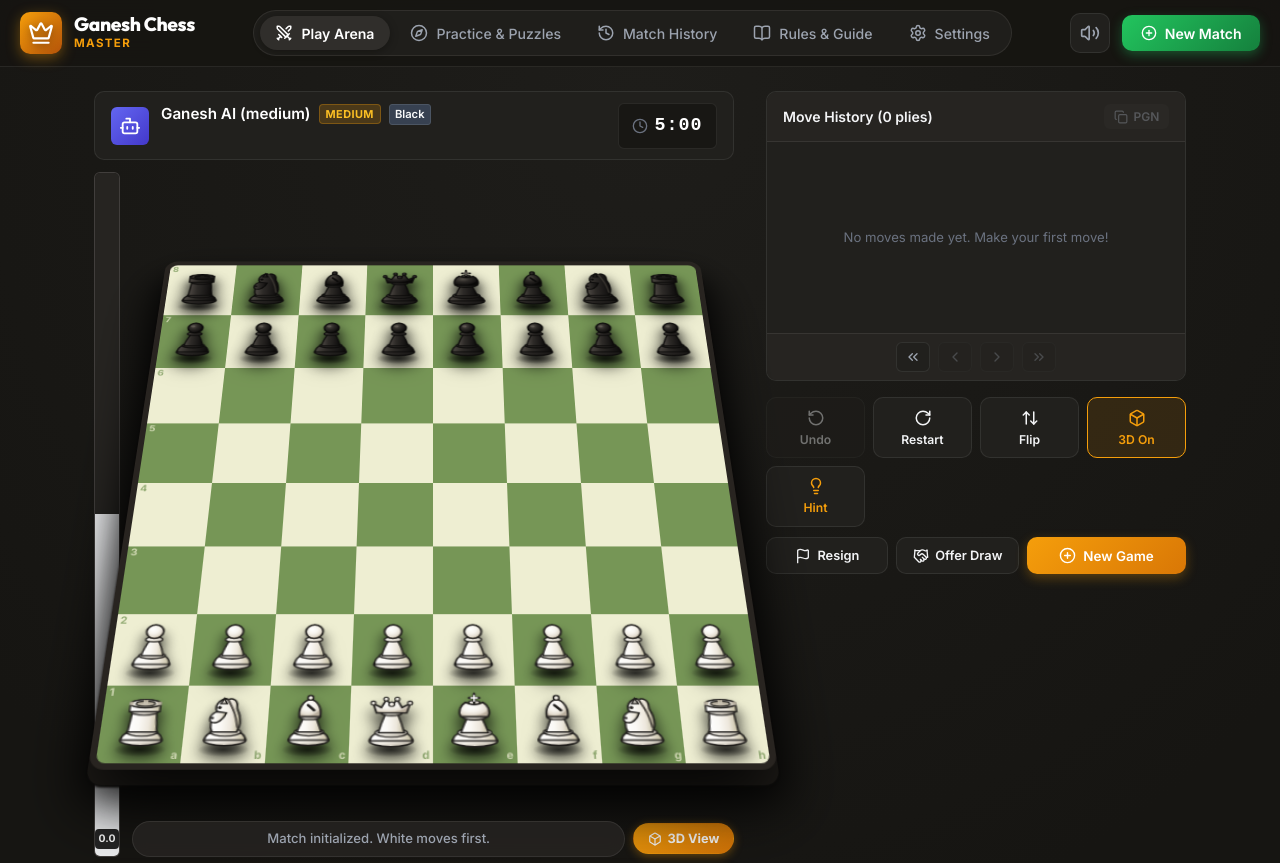
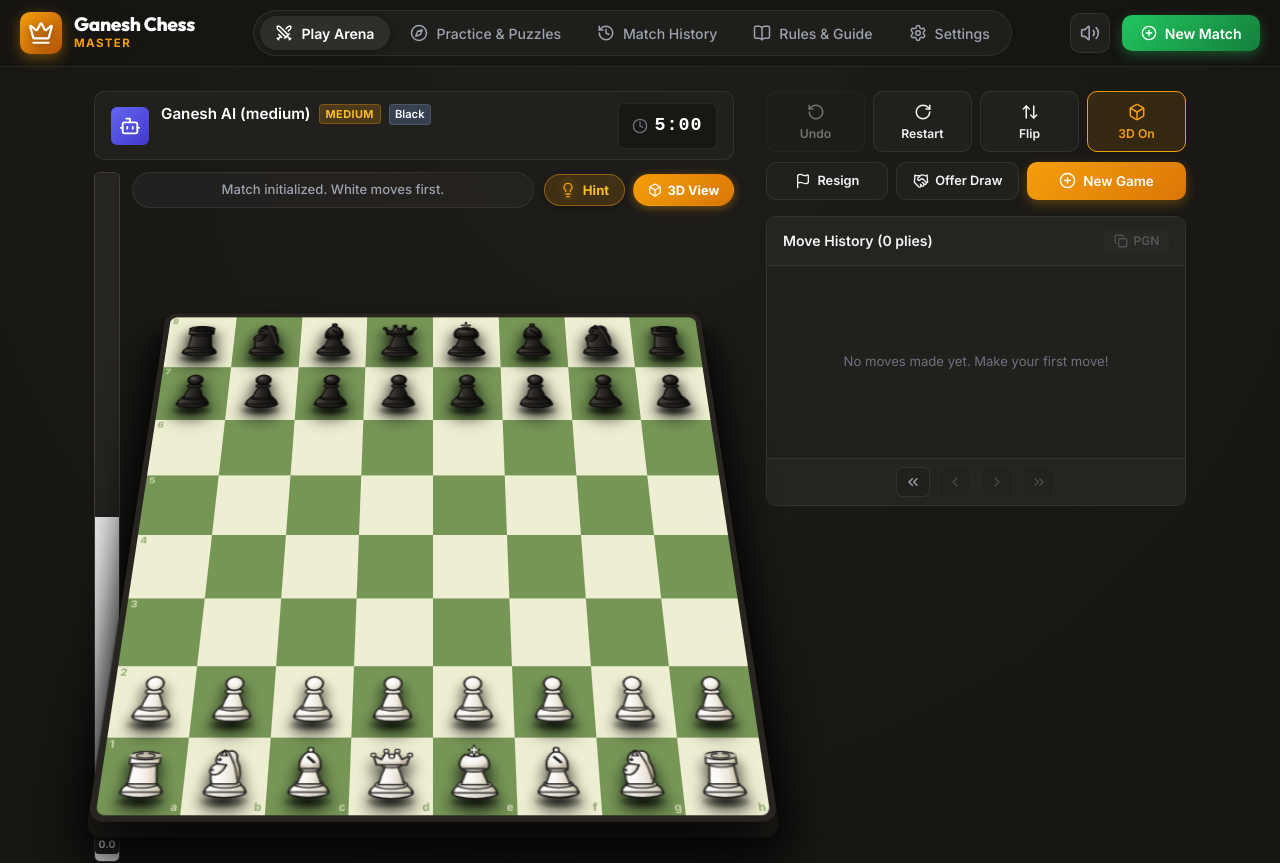
Before and after one commit to ganeshsawant8086-ux/GaneshChessMaster, a React (Vite) app in the folder GaneshChess/: page / in a window 1280 px wide. Shown: the top 863 px of the page. Built offline with nearby package versions, Linux system fonts and the light colour scheme.

Commit message:
Move GameControls to top, MoveHistory to bottom, and place Hint button on board top side

```diff
--- a/GaneshChess/src/App.css
+++ b/GaneshChess/src/App.css
@@ -520,13 +520,54 @@
   z-index: 10;
 }
 
-/* Status & 3D View Toggle Row */
-.board-status-row {
+/* Board Up Side Action Bar (Hint button & 3D Toggle on Board Up Side) */
+.board-up-side-bar {
   display: flex;
   align-items: center;
   justify-content: space-between;
+  gap: 0.65rem;
+  width: 100%;
+  margin-bottom: 0.35rem;
+}
+
+.board-up-actions {
+  display: flex;
+  align-items: center;
   gap: 0.5rem;
-  width: 100%;
+}
+
+.btn-board-hint-top {
+  display: flex;
+  align-items: center;
+  gap: 0.4rem;
+  padding: 0.45rem 0.95rem;
+  border-radius: var(--radius-full);
+  background: rgba(245, 158, 11, 0.16);
+  border: 1px solid rgba(245, 158, 11, 0.45);
+  color: #fbbf24;
+  font-size: 0.82rem;
+  font-weight: 700;
+  transition: all 0.2s ease;
+  cursor: pointer;
+  box-shadow: 0 2px 6px rgba(0, 0, 0, 0.25);
+}
+
+.btn-board-hint-top:hover:not(:disabled) {
+  background: rgba(245, 158, 11, 0.28);
+  border-color: #f59e0b;
+  transform: translateY(-1px);
+  box-shadow: 0 3px 10px rgba(245, 158, 11, 0.35);
+  color: #ffffff;
+}
+
+.btn-board-hint-top:disabled {
+  opacity: 0.4;
+  cursor: not-allowed;
+}
+
+.hint-bulb-gold {
+  color: #f59e0b;
+  filter: drop-shadow(0 0 4px rgba(245, 158, 11, 0.6));
 }
 
 .board-status-badge {
--- a/GaneshChess/src/views/PlayView.jsx
+++ b/GaneshChess/src/views/PlayView.jsx
@@ -9,7 +9,7 @@ import { GameOverModal } from '../components/GameOverModal';
 import { sounds } from '../services/soundEffects';
 import { getBestMove, getEvaluationDisplay, getTacticalHint } from '../services/aiEngine';
 import { recordGameHistory } from '../services/storage';
-import { AlertCircle, Sparkles, X, Box } from 'lucide-react';
+import { AlertCircle, Sparkles, X, Box, Lightbulb } from 'lucide-react';
 
 /**
  * Main Chess Arena View
@@ -503,6 +503,47 @@ export const PlayView = ({
             )}
 
             <div className="board-interactive-wrapper">
+              {/* Board Up Side Toolbar: Hint Button & 3D Toggle (Bord Up Side) */}
+              <div className="board-up-side-bar">
+                <div className="board-status-badge">
+                  {isAiThinking ? (
+                    <span className="status-thinking">
+                      <span className="dot-pulse"></span> Ganesh AI is computing move...
+                    </span>
+                  ) : chessRef.current.inCheck() ? (
+                    <span className="status-check">
+                      <AlertCircle size={15} /> Check! King is threatened
+                    </span>
+                  ) : (
+                    <span>{statusMessage}</span>
+                  )}
+                </div>
+
+                <div className="board-up-actions">
+                  {/* Hint Button on Board Up Side */}
+                  <button
+                    className="btn-board-hint-top"
+                    onClick={handleHint}
+                    disabled={!!gameOverInfo || isAiThinking}
+                    title="Get Tactical Move Hint (Board Up Side)"
+                  >
+                    <Lightbulb size={16} className="hint-bulb-gold" />
+                    <span>Hint</span>
+                  </button>
+
+                  {/* 3D View Toggle */}
+                  <button
+                    className={`btn-toggle-3d-pill ${is3D ? 'pill-3d-active' : ''}`}
+                    onClick={() => setIs3D(prev => !prev)}
+                    title="Toggle between 3D perspective and 2D flat view"
+                  >
+                    <Box size={14} />
+                    <span>{is3D ? '3D View' : '2D View'}</span>
+                  </button>
+                </div>
+              </div>
+
+              {/* Chessboard */}
               <ChessBoard
                 chess={chessRef.current}
                 boardState={boardState}
@@ -519,32 +560,6 @@ export const PlayView = ({
                 onMove={handleMove}
                 soundEnabled={settings.soundEnabled}
               />
-
-              {/* Status and 3D View Toggle Row */}
-              <div className="board-status-row">
-                <div className="board-status-badge">
-                  {isAiThinking ? (
-                    <span className="status-thinking">
-                      <span className="dot-pulse"></span> Ganesh AI is computing move...
-                    </span>
-                  ) : chessRef.current.inCheck() ? (
-                    <span className="status-check">
-                      <AlertCircle size={15} /> Check! King is threatened
-                    </span>
-                  ) : (
-                    <span>{statusMessage}</span>
-                  )}
-                </div>
-
-                <button
-                  className={`btn-toggle-3d-pill ${is3D ? 'pill-3d-active' : ''}`}
-                  onClick={() => setIs3D(prev => !prev)}
-                  title="Toggle between 3D perspective and 2D flat view"
-                >
-                  <Box size={14} />
-                  <span>{is3D ? '3D View' : '2D View'}</span>
-                </button>
-              </div>
             </div>
           </div>
 
@@ -558,9 +573,26 @@ export const PlayView = ({
           />
         </div>
 
-        {/* Right Column: Move History, Controls, Tactical Hint */}
+        {/* Right Column: Controls at UP SIDE, then Move History at DOWN SIDE */}
         <div className="sidebar-column">
-          {/* Tactical Hint Card */}
+          {/* Game Controls Bar (Second image moved to UP SIDE) */}
+          <GameControls
+            onUndo={handleUndo}
+            canUndo={moves.length > 0}
+            onRestart={handleRestart}
+            onNewGame={onOpenNewGameModal}
+            onFlipBoard={handleFlipBoard}
+            is3D={is3D}
+            onToggle3D={() => setIs3D(prev => !prev)}
+            onResign={handleResign}
+            onOfferDraw={handleOfferDraw}
+            onHint={handleHint}
+            showHintBtn={false}
+            isGameOver={!!gameOverInfo}
+            isAiThinking={isAiThinking}
+          />
+
+          {/* Tactical Hint Card (Displays immediately below controls when requested) */}
           {activeHint && (
             <div className="hint-card">
               <div className="hint-header">
@@ -579,7 +611,7 @@ export const PlayView = ({
             </div>
           )}
 
-          {/* Move History */}
+          {/* Move History (First image moved to DOWN SIDE) */}
           <MoveHistory
             moves={moves}
             currentMoveIndex={historyIndex}
@@ -589,23 +621,6 @@ export const PlayView = ({
             onNextMove={() => navigateToPly(historyIndex === -1 ? moves.length - 1 : historyIndex + 1)}
             onLatestMove={() => navigateToPly(-1)}
             pgn={chessRef.current.pgn()}
-          />
-
-          {/* Game Controls Bar */}
-          <GameControls
-            onUndo={handleUndo}
-            canUndo={moves.length > 0}
-            onRestart={handleRestart}
-            onNewGame={onOpenNewGameModal}
-            onFlipBoard={handleFlipBoard}
-            is3D={is3D}
-            onToggle3D={() => setIs3D(prev => !prev)}
-            onResign={handleResign}
-            onOfferDraw={handleOfferDraw}
-            onHint={handleHint}
-            showHintBtn={true}
-            isGameOver={!!gameOverInfo}
-            isAiThinking={isAiThinking}
           />
         </div>
       </div>
```
